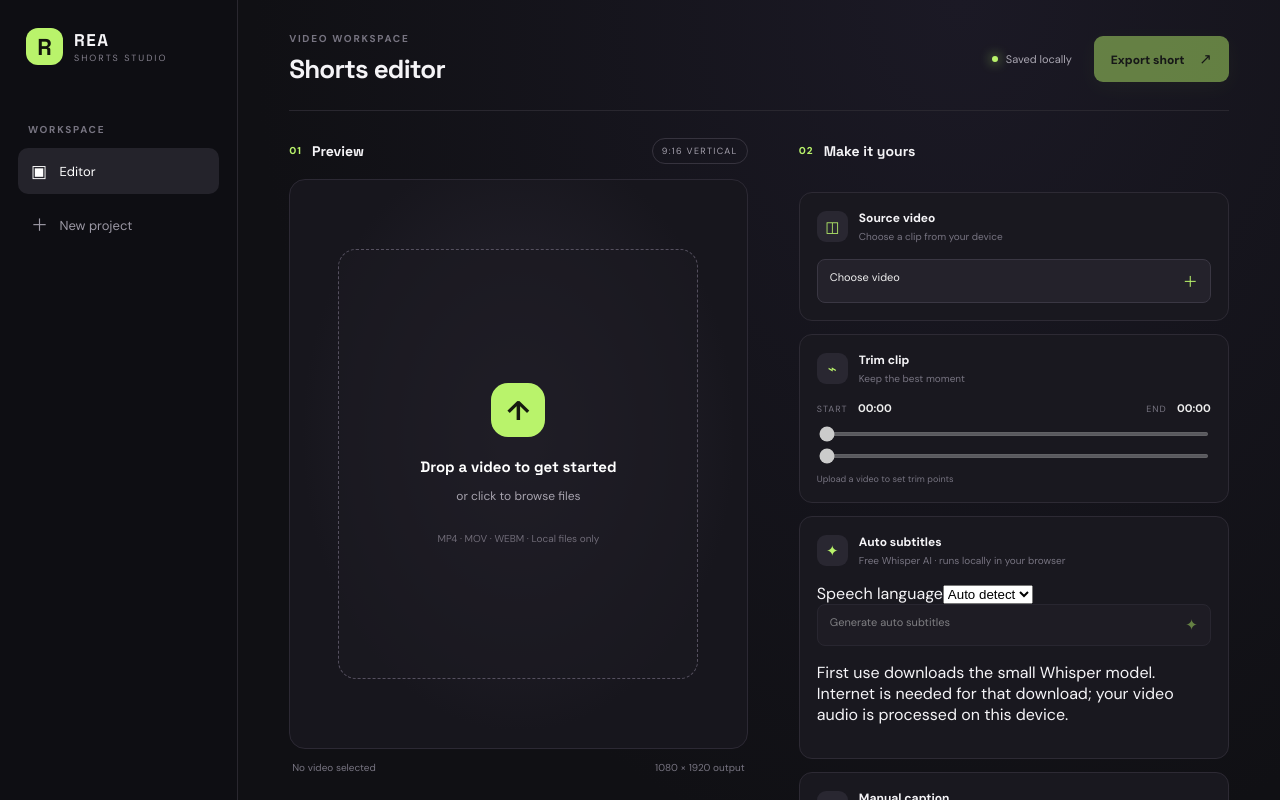
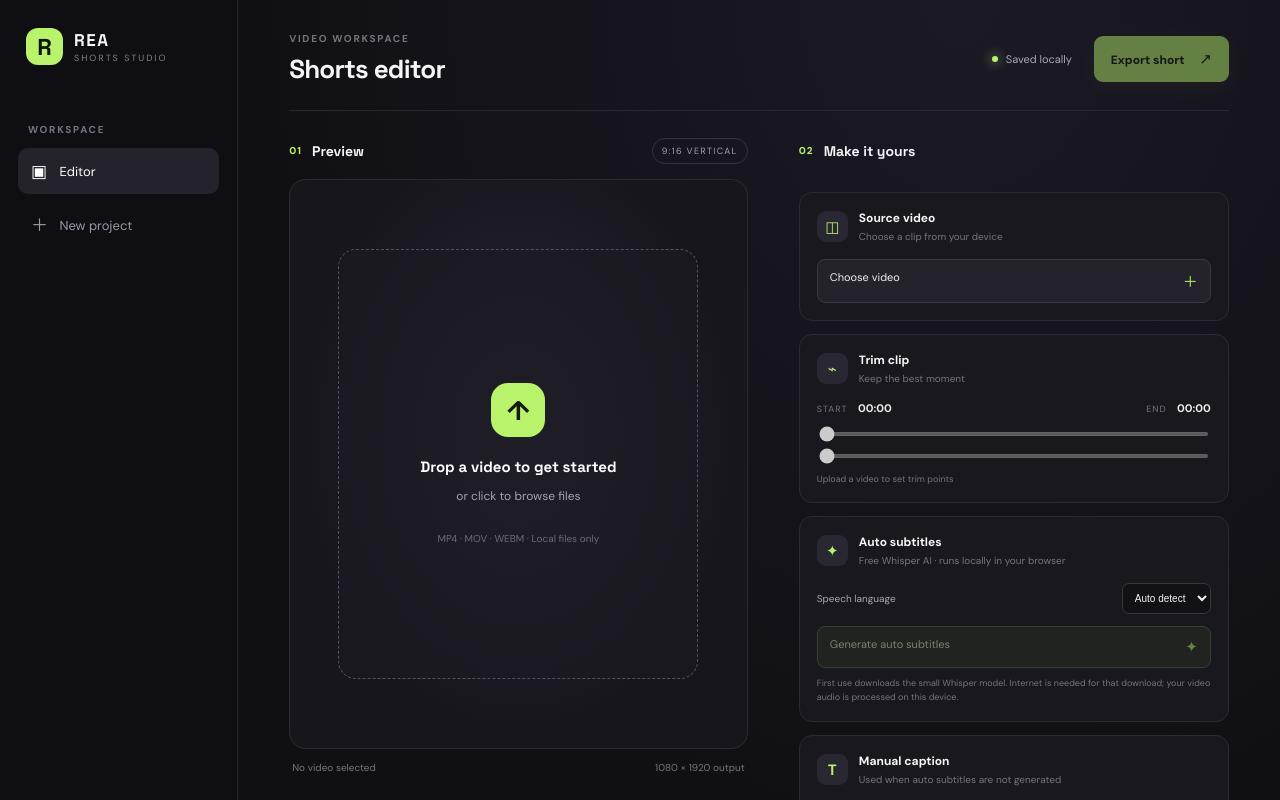
Before and after one commit to aafatabsayyadp-cmd/rea-shorts-studio, a React (Vite) app: page / in a window 1280 px wide. Shown: the top 800 px of the page. Built offline with nearby package versions, Linux system fonts and the light colour scheme.

Commit message:
Style auto subtitle controls and caption editor

```diff
--- a/src/index.css
+++ b/src/index.css
@@ -85,3 +85,25 @@ textarea:focus{border-color:#b9f36b}
 .footer span:last-child{letter-spacing:1.4px}
 @media(max-width:900px){.app-shell{grid-template-columns:1fr}.sidebar{min-height:auto;padding:14px 18px;flex-direction:row;align-items:center;border-right:0;border-bottom:1px solid #29272f}.brand{margin:0 auto 0 0}.side-label,.nav-item,.sidebar-bottom{display:none}.main-panel{padding:24px 20px}.editor-layout{grid-template-columns:1fr}.preview-stage{min-height:480px}.phone-frame{height:440px}.controls-column{max-width:none}}
 @media(max-width:520px){.topbar{align-items:flex-start;gap:15px}.top-actions{gap:10px;flex-direction:column-reverse;align-items:flex-end}.autosave{font-size:9px}.export-button{padding:11px 13px}.preview-stage{min-height:420px;padding:12px}.phone-frame{height:390px}.footer{gap:12px;font-size:8px}}
+
+.subtitle-options{display:flex;align-items:center;justify-content:space-between;gap:12px;margin:0 0 12px}
+.subtitle-options label{font-size:10px;color:#aaa7b2}
+.subtitle-options select{max-width:58%;background:#121116;border:1px solid #383540;border-radius:7px;color:#f4f2f7;padding:8px;font-size:10px}
+.transcribe-button{border-color:#596b3f;background:#293020;color:#dff8bd}
+.transcribe-button span{color:#b9f36b;float:right}
+.subtitle-progress{margin-top:12px}
+.transcription-message{font-size:10px;line-height:1.5;color:#aaa7b2;margin:10px 0 0}
+.transcription-message.done{color:#b9f36b}
+.transcription-message.error{color:#ff9c9c}
+.micro-note{font-size:9px;line-height:1.5;color:#777481;margin:9px 0 0}
+.caption-list-head{display:flex;align-items:center;justify-content:space-between;border-top:1px solid #34313b;margin-top:14px;padding-top:12px}
+.caption-list-head strong{font-size:10px;color:#d9d6df}
+.caption-list-head button{border:0;background:transparent;color:#b9f36b;font-size:9px;font-weight:700;padding:5px}
+.caption-list{display:flex;flex-direction:column;gap:10px;max-height:330px;overflow:auto;margin-top:10px;padding-right:3px}
+.caption-row{background:#121116;border:1px solid #302d37;border-radius:8px;padding:9px}
+.caption-times{display:flex;align-items:center;gap:8px;margin-bottom:7px}
+.caption-times label{display:flex;align-items:center;gap:4px;color:#777481;font-size:8px;letter-spacing:.5px}
+.caption-times input{width:54px;background:#201e26;border:1px solid #3a3743;border-radius:5px;color:#eee;padding:5px;font-size:9px}
+.caption-times button{margin-left:auto;border:1px solid #3a3743;border-radius:5px;background:#24222b;color:#b9f36b;padding:5px 8px;font-size:10px}
+.caption-row textarea{min-height:48px;resize:vertical;font-size:10px}
+@media(max-width:520px){.subtitle-options{align-items:flex-start;flex-direction:column}.subtitle-options select{max-width:100%;width:100%}}
```
